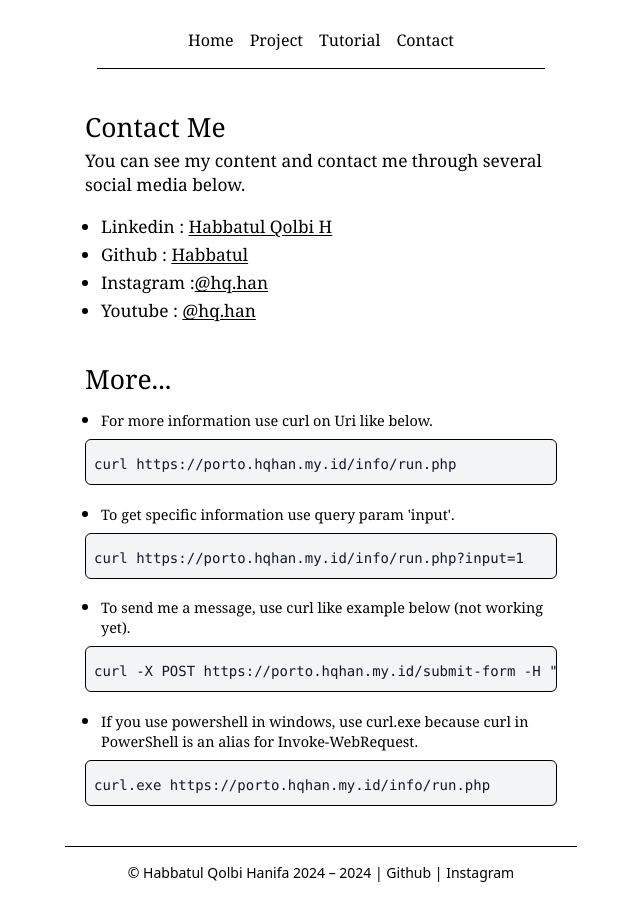
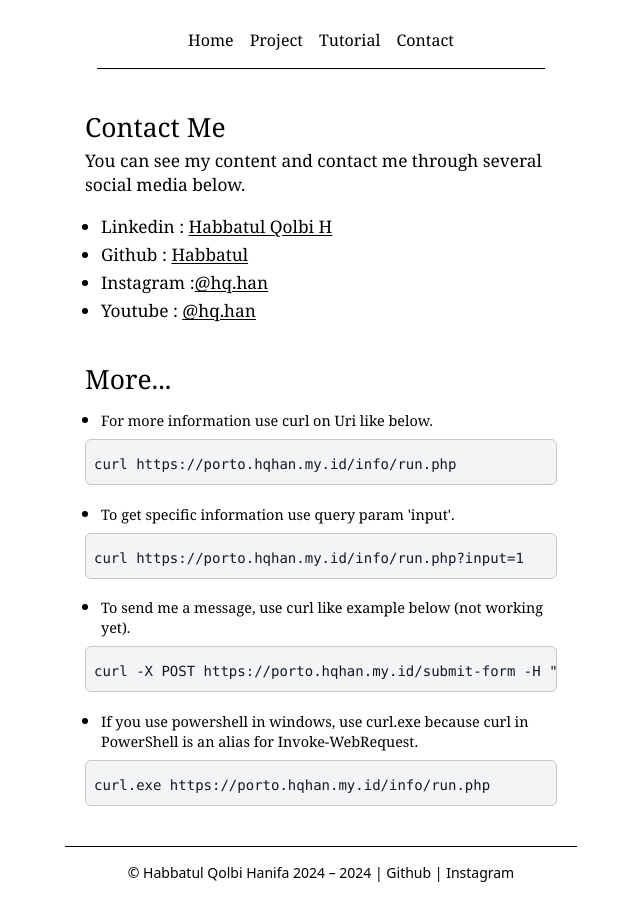
Before and after one commit to Habbatul/Minimalism-Portofolio, a Vue app: page /contact in a window 1280 px wide. Shown: the whole page, without its empty margins (319-959 px from the left). Built offline with nearby package versions, Linux system fonts and the light colour scheme.

Commit message:
feat : Change Everything to new Portofolio (change scroll style)

```diff
--- a/src/components/listcard_components/Card.vue
+++ b/src/components/listcard_components/Card.vue
@@ -65,3 +65,23 @@ export default {
   },
 };
 </script>
+
+<style scoped>
+::-webkit-scrollbar {
+    width: 0.15rem;
+    height:0.35rem;
+}
+
+::-webkit-scrollbar-track {
+    background: black;
+}
+
+::-webkit-scrollbar-thumb {
+    background: #979694;
+}
+
+::-webkit-scrollbar-thumb:hover {
+    background: #979694;
+    cursor : pointer;
+}
+</style>
--- a/src/css/index.css
+++ b/src/css/index.css
@@ -1,21 +1,3 @@
 @tailwind base;
 @tailwind components;
 @tailwind utilities;
-
-::-webkit-scrollbar {
-    width: 0.15rem;
-    height:0.35rem;
-}
-
-::-webkit-scrollbar-track {
-    background: black;
-}
-
-::-webkit-scrollbar-thumb {
-    background: #979694;
-}
-
-::-webkit-scrollbar-thumb:hover {
-    background: #979694;
-    cursor : pointer;
-}
--- a/src/views/Contact.vue
+++ b/src/views/Contact.vue
@@ -19,7 +19,7 @@
                 <li>
                     <p class="font-serif text-[0.9rem] leading-5 text-black">For more information use curl on Uri like below.</p>
                 </li>
-                <div class="ml-[-1rem] relative border border-black bg-gray-100 rounded-md mt-2 overflow-hidden">
+                <div class="ml-[-1rem] relative border border-[#cac8c5] bg-gray-100 rounded-md mt-2 overflow-hidden">
                     <div class="overflow-x-auto">
                         <div class="py-2 m-0 text-gray-900 whitespace-nowrap">
                             <code class="text-sm mx-2">curl https://porto.hqhan.my.id/info/run.php</code>
@@ -29,7 +29,7 @@
                 <li>
                     <p class="font-serif text-[0.9rem] leading-5 text-black mt-3 md:mt-[0.85rem]">To get specific information use query param 'input'.</p>
                 </li>
-                <div class="ml-[-1rem] relative border border-black bg-gray-100 rounded-md mt-2 overflow-hidden">
+                <div class="ml-[-1rem] relative border border-[#cac8c5] bg-gray-100 rounded-md mt-2 overflow-hidden">
                     <div class="overflow-x-auto">
                         <div class="py-2 m-0 text-gray-900 whitespace-nowrap">
                             <code class="text-sm mx-2">curl https://porto.hqhan.my.id/info/run.php?input=1</code>
@@ -39,7 +39,7 @@
                 <li>
                     <p class="font-serif text-[0.9rem] leading-5 text-black mt-3 md:mt-[0.85rem]">To send me a message, use curl like example below (not working yet).</p>
                 </li>
-                <div class="ml-[-1rem] relative border border-black bg-gray-100 rounded-md mt-2 overflow-hidden">
+                <div class="ml-[-1rem] relative border border-[#cac8c5] bg-gray-100 rounded-md mt-2 overflow-hidden">
                     <div class="overflow-x-auto">
                         <div class="py-2 m-0 text-gray-900 whitespace-nowrap">
                             <code class="text-sm mx-2">curl -X POST https://porto.hqhan.my.id/submit-form -H "Content-Type: application/json" -d '{"massage":"write_your_massage"}'</code>
@@ -49,7 +49,7 @@
                 <li>
                     <p class="font-serif text-[0.9rem] leading-5 text-black mt-3 md:mt-[0.85rem]">If you use powershell in windows, use curl.exe because curl in PowerShell is an alias for Invoke-WebRequest.</p>
                 </li>
-                <div class="ml-[-1rem] relative border border-black bg-gray-100 rounded-md mt-2 overflow-hidden">
+                <div class="ml-[-1rem] relative border border-[#cac8c5] bg-gray-100 rounded-md mt-2 overflow-hidden">
                     <div class="overflow-x-auto">
                         <div class="py-2 m-0 text-gray-900 whitespace-nowrap">
                             <code class="text-sm mx-2">curl.exe https://porto.hqhan.my.id/info/run.php</code>
@@ -70,3 +70,22 @@ export default {
   name: 'Contact',
 }
 </script>
+
+<style scoped>
+::-webkit-scrollbar {
+    width: 0.3rem;
+    height:0.35rem;
+}
+
+::-webkit-scrollbar-track {
+    background: #cac8c5;
+}
+
+::-webkit-scrollbar-thumb {
+    background: #979694;
+}
+
+::-webkit-scrollbar-thumb:hover {
+    background: #656462;
+}
+</style>
```
